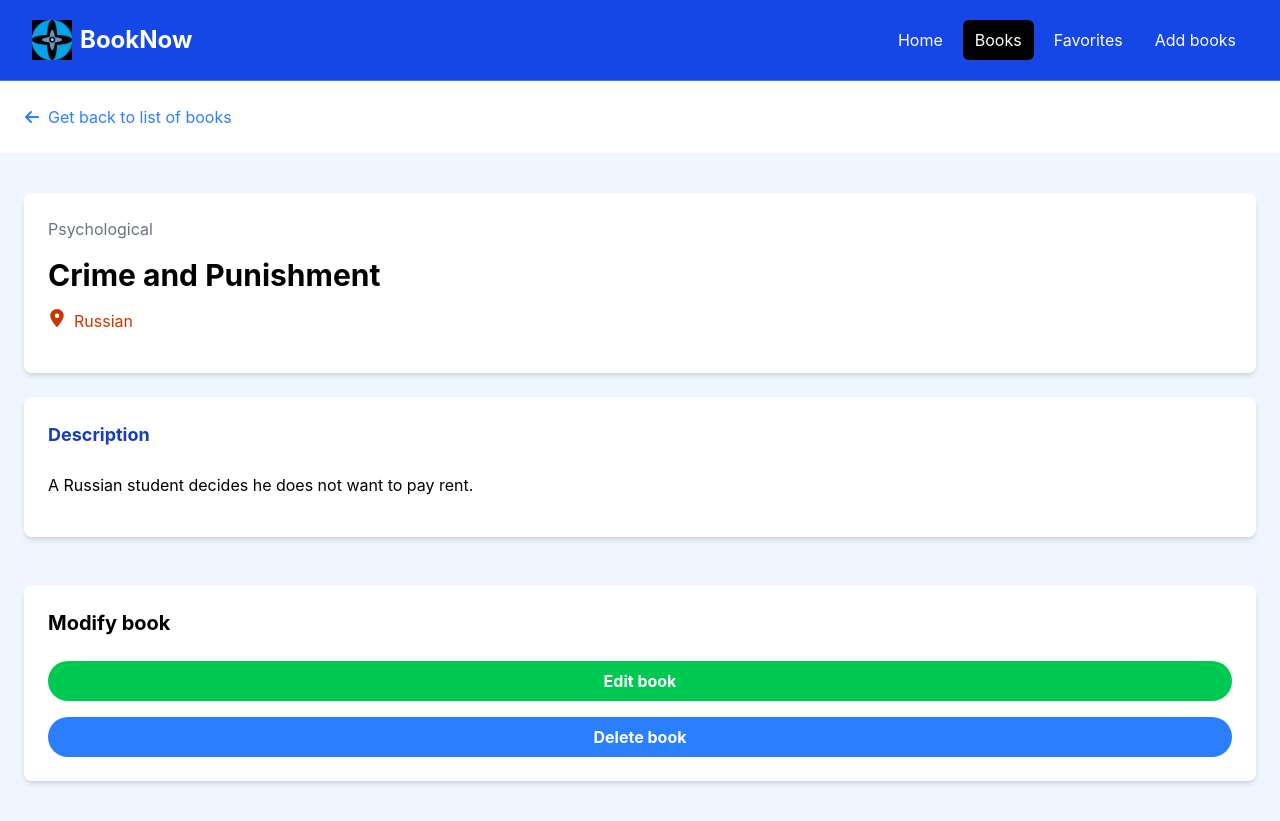
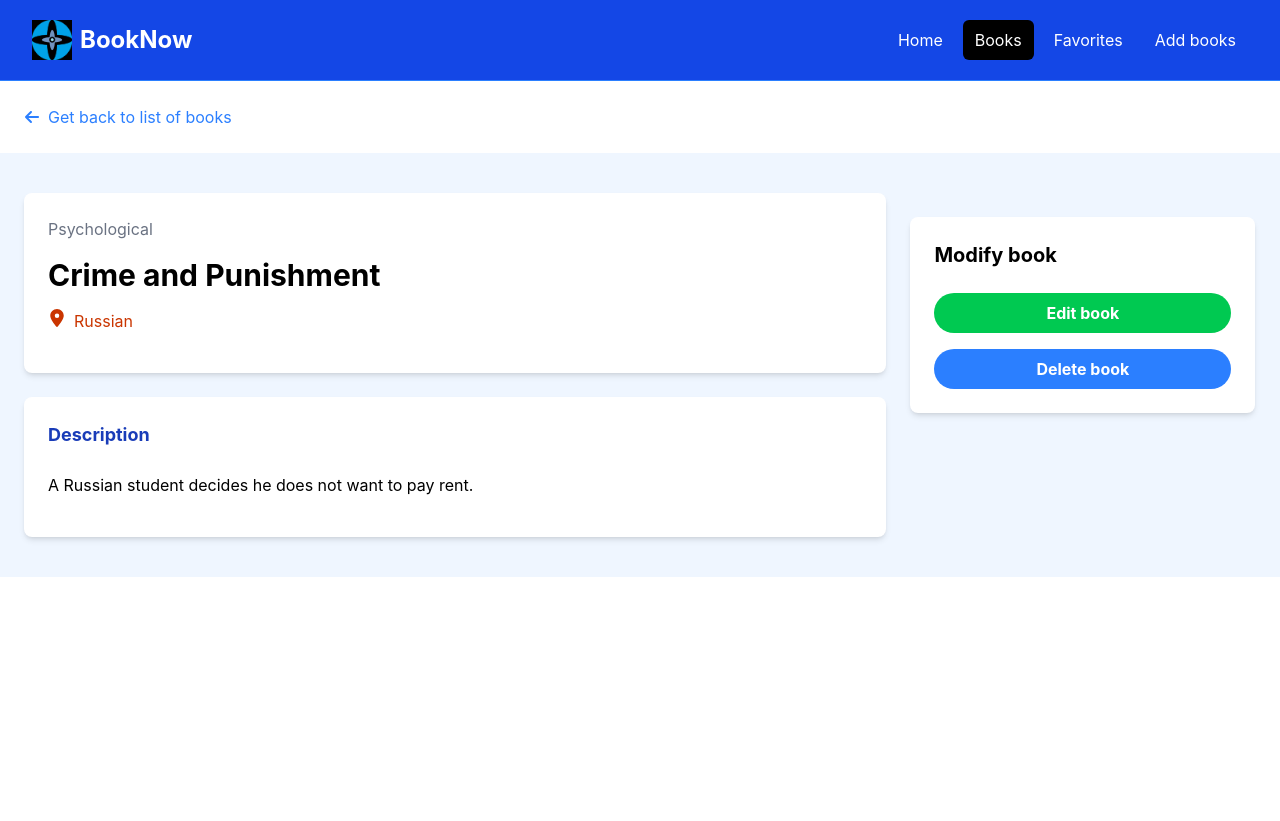
Before and after one commit to AlBalboni/projet-final, a React (Vite) app: page /books/1 in a window 1280 px wide. After the commit the page ends 800 px from the top, so only its background shows below. Built offline with nearby package versions, Linux system fonts and the light colour scheme; data requests are answered from the project's data file.

Commit message:
bug fixes

```diff
--- a/src/components/BookList.jsx
+++ b/src/components/BookList.jsx
@@ -77,10 +77,10 @@ const BookList = ({
   const resultCount = filteredData.length;
 
   return (
-    <section className="bg-blue-50 px-4 py-10">
+    <section className="bg-blue-50 px-4 py-12">
       <div className="container-xl lg:container m-auto">
 
-        <div className="relative flex items-center justify-end mb-6">
+        <div className="relative flex items-center justify-end mb-10">
           <h2 className="absolute left-1/2 -translate-x-1/2 text-3xl font-bold text-blue-500">
             {isHome ? "Recent Books" : "List of books"}
           </h2>
--- a/src/pages/BookDetailPage.jsx
+++ b/src/pages/BookDetailPage.jsx
@@ -17,10 +17,10 @@ const BookDetailPage = () => {
       </section>
       <section className="bg-blue-50">
         <div className="container m-auto py-10 px-6">
-          <div className="grid grid-cols-1 md:grid-cols-70/30 w-full gap-6">
+          <div className="grid grid-cols-1 md:grid-cols-[70%_28%] gap-6 max-w-7xl mx-auto">
             <main>
               <div className="bg-white p-6 rounded-lg shadow-md text-center md:text-left">
-                <div className="text-gray-500 mb-4">{data.genre}</div>
+                <div className="text-gray-500 mb-4">{data.genre.join(", ")}</div>
                 <h1 className="text-3xl font-bold mb-4">{data.title}</h1>
                 <div className="text-gray-500 mb-4 flex align-middle justify-center md:justify-start">
                   <FaLocationDot className="text-lg text-orange-700 mr-2" />
```
